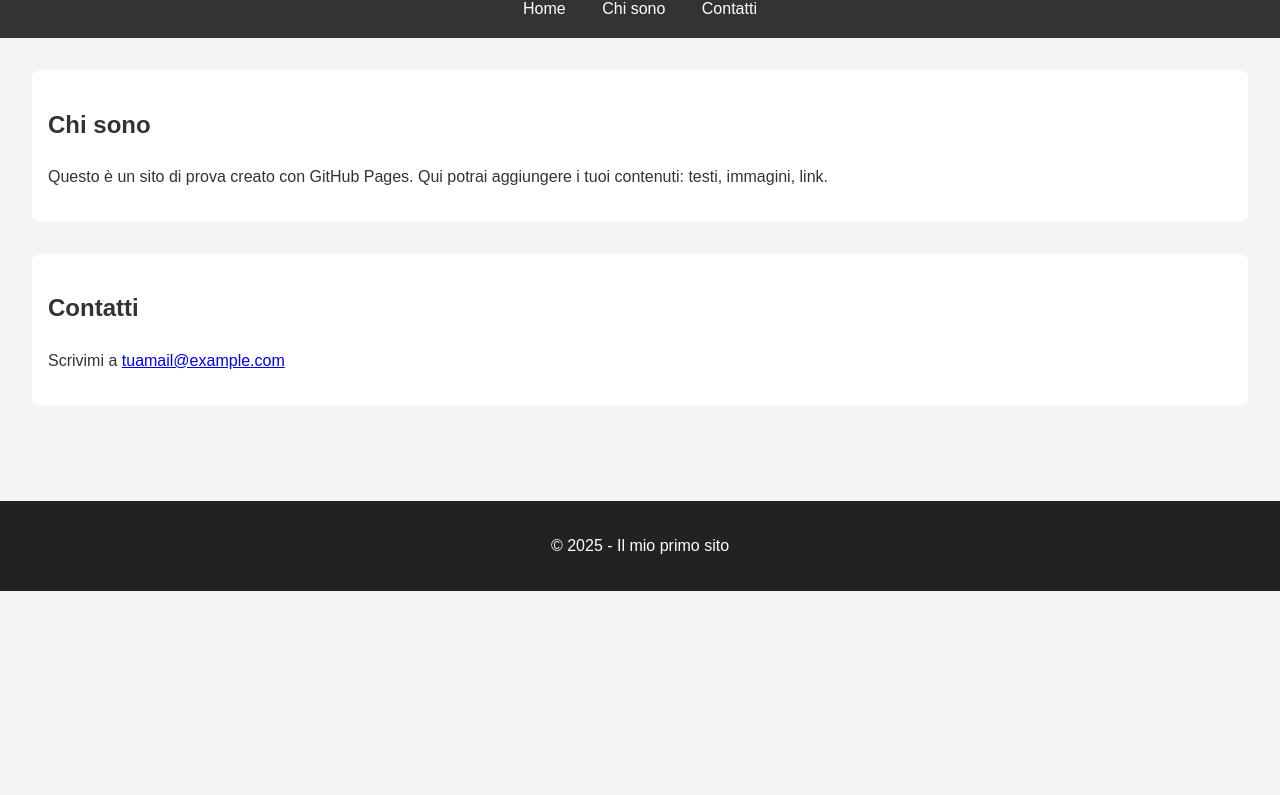
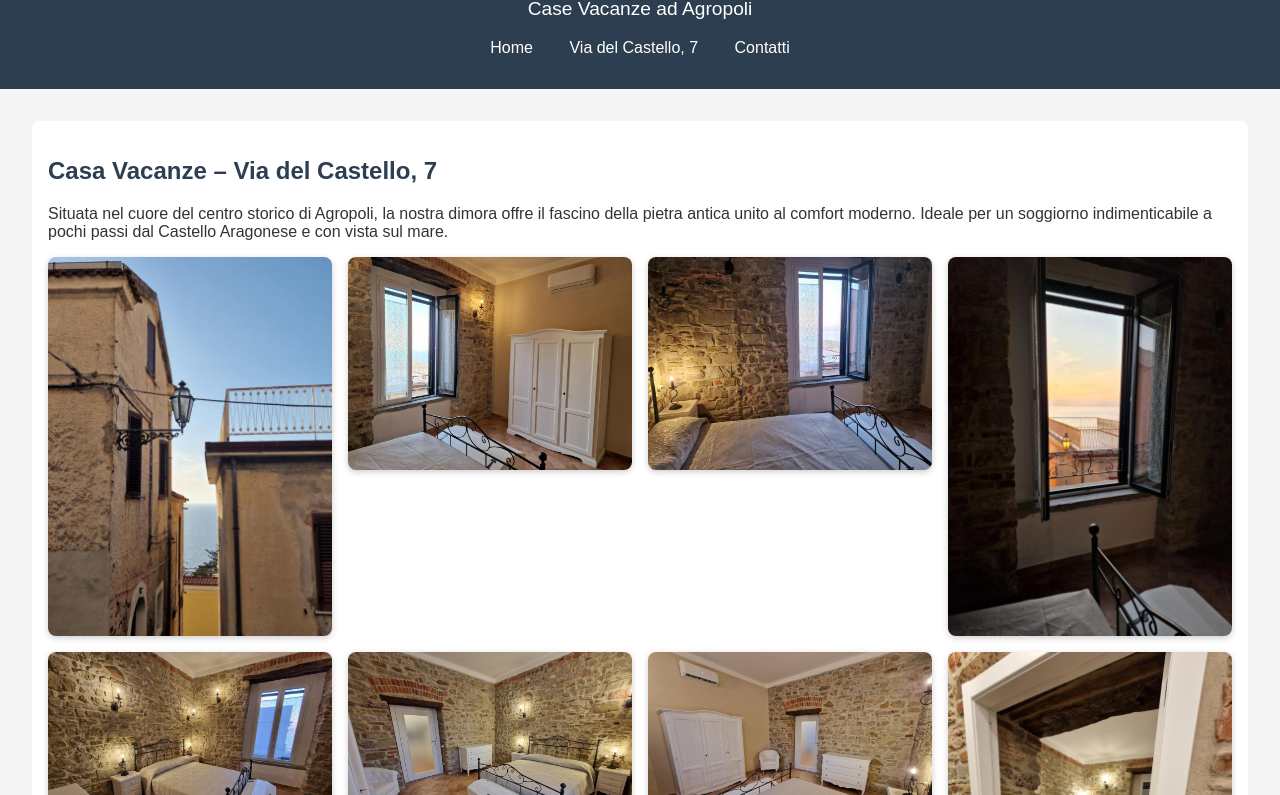
Before and after one commit to adaragonese/home, a plain HTML site: page index.html in a window 1280 px wide. Shown: the part 79-874 px from the top of the page. Before the commit the page ends 800 px from the top, so only its background shows below. Drawn offline with Linux system fonts and the light colour scheme.

Commit message:
Add files via upload

```diff
--- a/index.html
+++ b/index.html
@@ -3,38 +3,53 @@
 <head>
   <meta charset="UTF-8">
   <meta name="viewport" content="width=device-width, initial-scale=1.0">
-  <title>Il mio primo sito</title>
+  <title>Antica Dimora Aragonese</title>
   <link rel="stylesheet" href="style.css">
 </head>
 <body>
   <header>
-    <h1>Benvenuto nel mio sito</h1>
+    <h1>Antica Dimora Aragonese</h1>
+    <p>Case Vacanze ad Agropoli</p>
     <nav>
-      <a href="#">Home</a>
-      <a href="#">Chi sono</a>
-      <a href="#">Contatti</a>
+      <a href="index.html">Home</a>
+      <a href="#castello">Via del Castello, 7</a>
+      <a href="#contatti">Contatti</a>
     </nav>
   </header>
 
   <main>
     <section>
-      <h2>Chi sono</h2>
+      <h2 id="castello">Casa Vacanze – Via del Castello, 7</h2>
       <p>
-        Questo è un sito di prova creato con GitHub Pages.
-        Qui potrai aggiungere i tuoi contenuti: testi, immagini, link.
+        Situata nel cuore del centro storico di Agropoli, la nostra dimora offre il fascino della pietra antica unito al comfort moderno.
+        Ideale per un soggiorno indimenticabile a pochi passi dal Castello Aragonese e con vista sul mare.
       </p>
+      <div class="gallery">
+        <img src="img/foto1.jpg" alt="Vista dalla strada verso il mare">
+        <img src="img/foto2.jpg" alt="Camera con armadio bianco">
+        <img src="img/foto3.jpg" alt="Camera con letto e pareti in pietra">
+        <img src="img/foto4.jpg" alt="Vista mare dalla finestra al tramonto">
+        <img src="img/foto5.jpg" alt="Camera matrimoniale con muri in pietra">
+        <img src="img/foto6.jpg" alt="Camera matrimoniale con cassapanca">
+        <img src="img/foto7.jpg" alt="Camera matrimoniale lato armadio">
+        <img src="img/foto8.jpg" alt="Camera vista dalla porta">
+        <img src="img/foto9.jpg" alt="Cucina con tavolo e sedie">
+        <img src="img/foto10.jpg" alt="Cucina attrezzata con piastrelle colorate">
+      </div>
     </section>
 
-    <section>
+    <section id="contatti">
       <h2>Contatti</h2>
       <p>
-        Scrivimi a <a href="mailto:tuamail@example.com">tuamail@example.com</a>
+        📍 Indirizzo: Via del Castello, 7 – Agropoli (SA)<br>
+        📧 Email: <a href="mailto:info@dimonaragonese.it">info@dimonaragonese.it</a><br>
+        📞 Telefono: +39 333 1234567
       </p>
     </section>
   </main>
 
   <footer>
-    <p>© 2025 - Il mio primo sito</p>
+    <p>© 2025 Antica Dimora Aragonese – Tutti i diritti riservati</p>
   </footer>
 </body>
 </html>
--- a/style.css
+++ b/style.css
@@ -1,33 +1,36 @@
-/* Stile base per il sito */
-
 body {
   font-family: Arial, sans-serif;
   margin: 0;
   padding: 0;
-  line-height: 1.6;
   background: #f4f4f4;
   color: #333;
 }
 
 header {
-  background: #333;
+  background: #2c3e50;
   color: #fff;
-  padding: 1rem;
   text-align: center;
+  padding: 2rem 1rem;
 }
 
 header h1 {
   margin: 0;
+  font-size: 2rem;
+}
+
+header p {
+  margin-top: 0.5rem;
+  font-size: 1.2rem;
 }
 
 nav {
-  margin-top: 0.5rem;
+  margin-top: 1rem;
 }
 
 nav a {
   color: #fff;
+  margin: 0 1rem;
   text-decoration: none;
-  margin: 0 1rem;
 }
 
 nav a:hover {
@@ -45,10 +48,32 @@ section {
   border-radius: 8px;
 }
 
+h2 {
+  color: #2c3e50;
+}
+
+.gallery {
+  display: grid;
+  grid-template-columns: repeat(auto-fill, minmax(280px, 1fr));
+  gap: 1rem;
+  margin-top: 1rem;
+}
+
+.gallery img {
+  width: 100%;
+  border-radius: 8px;
+  box-shadow: 0 2px 6px rgba(0,0,0,0.2);
+  transition: transform 0.3s;
+}
+
+.gallery img:hover {
+  transform: scale(1.05);
+}
+
 footer {
+  background: #2c3e50;
+  color: #fff;
   text-align: center;
   padding: 1rem;
-  background: #222;
-  color: #fff;
   margin-top: 2rem;
 }
```
Also changed, not shown: img/foto1.jpg (added), img/foto10.jpg (added), img/foto2.jpg (added), img/foto3.jpg (added), img/foto4.jpg (added), img/foto5.jpg (added), img/foto6.jpg (added), img/foto7.jpg (added), img/foto8.jpg (added), img/foto9.jpg (added).
